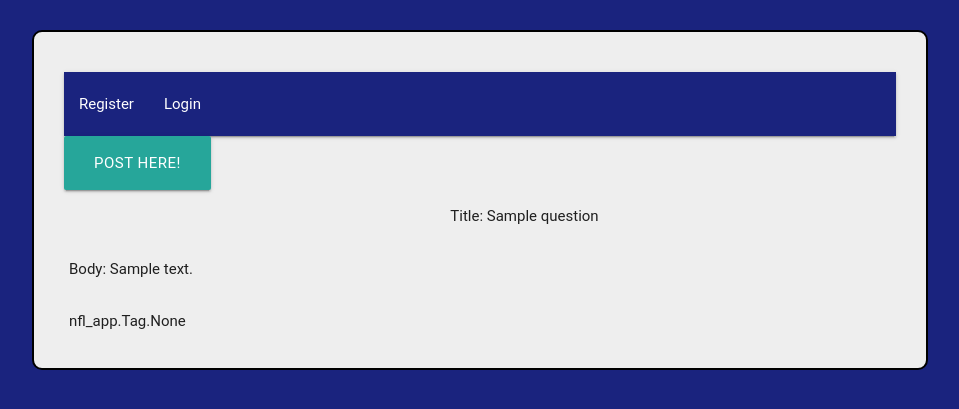
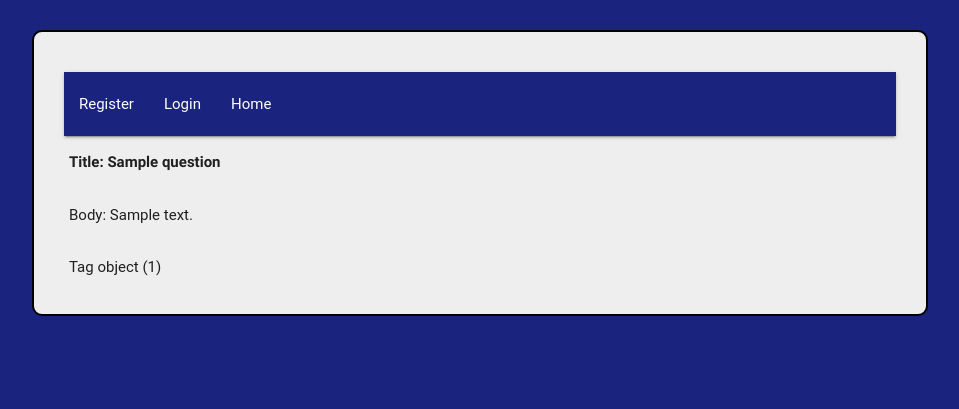
Before and after one commit to Cuddlemuffin007/nfl_exchange, a Django app: page /question/1 in a window 1280 px wide. Shown: the top 409 px of the page, without its empty margins (160-1119 px from the left). Run offline with Django 3.2, Linux system fonts and the light colour scheme; tables that the repository leaves empty hold one stand-in row (values such as "Sample post"); some libraries are stand-ins or nearby versions; some web fonts are replaced.

Commit message:
Added list and detail template info

```diff
--- a/nfl_app/templates/base.html
+++ b/nfl_app/templates/base.html
@@ -15,9 +15,11 @@
       <ul id="nav-mobile" class="left hide-on-med-and-down">
         {% if user.is_authenticated %}
         <li><a href="{% url 'logout' %}">Logout</a></li>
+        <li><a href="{% url 'question_list_view' %}">Home</a></li>
         {% else %}
         <li><a href="{% url 'signup' %}">Register</a></li>
         <li><a href="{% url 'login' %}">Login</a></li>
+        <li><a href="{% url 'question_list_view' %}">Home</a></li>
         {% endif %}
       </ul>
     </div>
--- a/nfl_app/templates/nfl_app/question_detail.html
+++ b/nfl_app/templates/nfl_app/question_detail.html
@@ -2,14 +2,14 @@
 {% block title%}Question{% endblock %}
 
 {% block content %}
-
-    <a class="waves-effect waves-light btn-large" href="{% url 'sub_post' object.pk %}">Post Here!</a>
-
-
 <table class="highlight">
-<th><td>Title: {{ object.title }}</td></th>
+<th>Title: {{ object.title }}</th>
 <tr><td>Body: {{ object.body }}</td></tr>
-<tr><td>{{ object.tags }}</td></tr>
+<tr>
+{% for tag in object.tags.all %}
+<td>{{ tag }}</td>
+{% endfor %}
+</tr>
 </table>
 
 {% endblock %}
```
